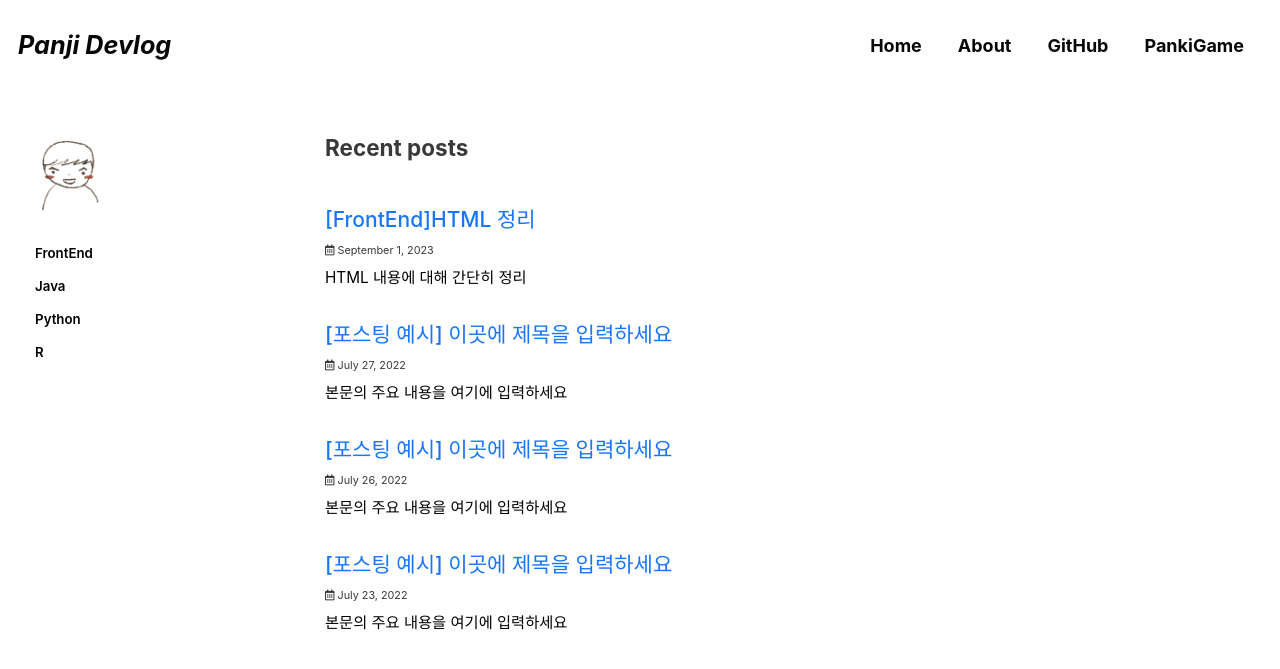
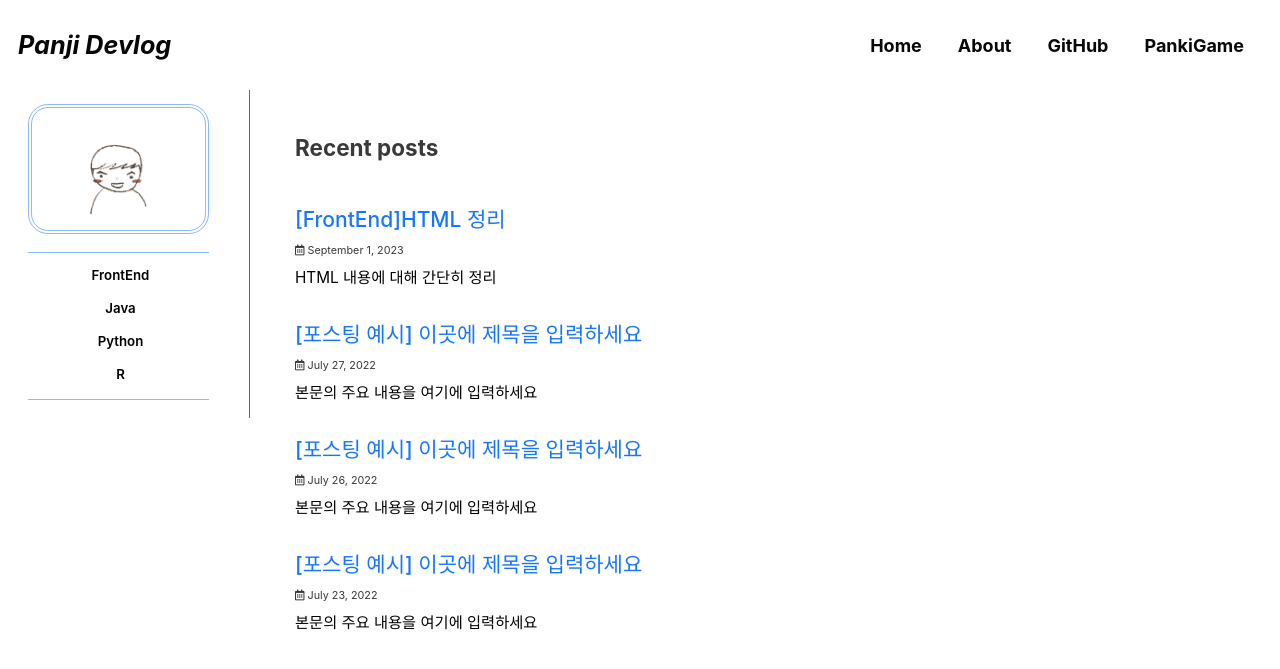
Before and after one commit to Panji91/Panji91.github.io, a Jekyll site: the page built from index.html, in a window 1280 px wide and 900 px high. Shown: the top 669 px of the window. Built offline with Jekyll 4.4.1, drawn with Linux system fonts in a browser that asks for light colours; cached includes are drawn as plain includes; some web fonts are replaced; the list of posts is cut into pages by our own code.

Commit message:
changed sidebar

```diff
--- a/_sass/minimal-mistakes/_navigation.scss
+++ b/_sass/minimal-mistakes/_navigation.scss
@@ -347,14 +347,16 @@
 .nav__list {
   margin-top: 1em;
   margin-bottom: 1.5em;
-
+  text-align: center;
   input[type="checkbox"],
   label {
     display: none;
   }
-
+  border-top: 1.5px solid rgba($primary-color,0.5);
+  border-bottom: 1.5px solid rgba($primary-color,0.5);
   @include breakpoint(max-width $large - 1px) {
     label {
+      margin-top:1.2em;
       position: relative;
       display: inline-block;
       padding: 0.5em 2.5em 0.5em 1em;
@@ -445,7 +447,7 @@
 }
 
 .nav__list .nav__items {
-  margin: 0 0 2em 0;
+  margin: 0 0 0.5em 0;
   font-family: $menufont;
   font-size: 1.5rem;
 
@@ -504,7 +506,7 @@
     max-height: 9999px; /* exaggerate max-height to accommodate tall lists*/
     overflow: visible;
     opacity: 1;
-    margin-top: 1em;
+    margin-top: 0.5em;
     -webkit-transform: translate(0, 0);
     -ms-transform: translate(0, 0);
     transform: translate(0, 0);
--- a/_sass/minimal-mistakes/_sidebar.scss
+++ b/_sass/minimal-mistakes/_sidebar.scss
@@ -28,12 +28,13 @@
          viewport height - nav height - masthead x-padding
       */
       max-height: calc(100vh - #{$nav-height} - 2em);
+      border-right: 1.5px solid #{$primary-color};
     }
   }
 
   @include breakpoint($x-large) {
     width: calc(#{$left-sidebar-width} - 1em);
-
+    padding-right:30px;
   }
 
   > * {
@@ -118,9 +119,10 @@
    ========================================================================== */
 
 .author__avatar {
-  display: table-cell;
-  vertical-align: top;
-
+  display: block;
+  text-align: center;
+  border: 4px double rgba($primary-color,0.5);
+  border-radius: 20px;
   @include breakpoint($large) {
     display: block;
     width: auto;
@@ -130,6 +132,7 @@
   img {
     max-width: 80px;
     align-items: center;
+    justify-content:center;
     background-attachment: fixed;
     margin-top: 25px;
     margin-bottom: 10px;
--- a/_sass/minimal-mistakes/_variables.scss
+++ b/_sass/minimal-mistakes/_variables.scss
@@ -159,7 +159,7 @@ $max-width: $x-large !default;
    ========================================================================== */
 
 $left-sidebar-width-narrow: 240px !default;
-$left-sidebar-width: 280px !default;
+$left-sidebar-width: 250px !default;
 $left-sidebar-width-wide: 400px !default;
 
 /* changed right sidebar width 200 -> 240, 250 -> 280 */
```
